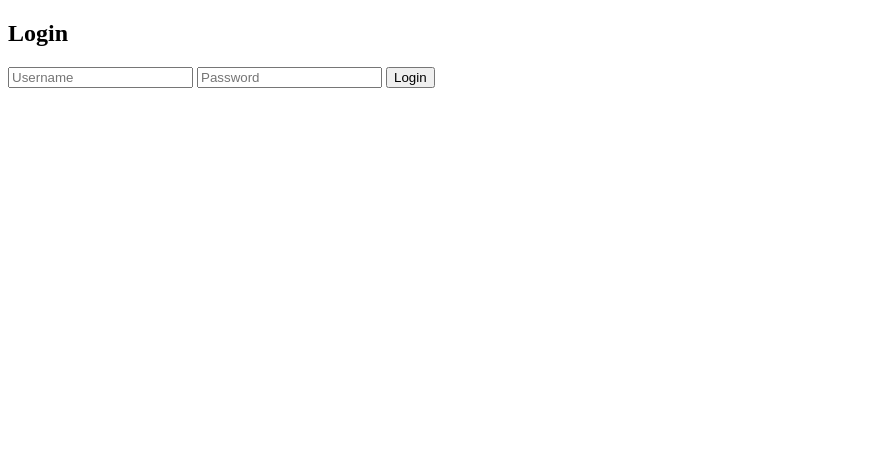
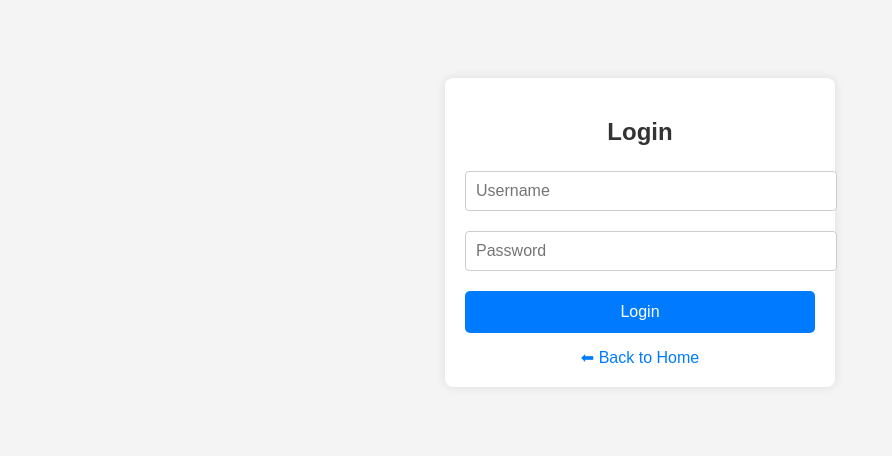
Before and after one commit to fuminhsiao/ucea-executive-tracker, a Django app: page /login/ in a window 1280 px wide. Shown: the top 456 px of the page, without its empty margins (0-892 px from the left). Run offline with Django 5.2, Linux system fonts and the light colour scheme.

Commit message:
Edit login page

```diff
--- a/action/templates/login.html
+++ b/action/templates/login.html
@@ -2,15 +2,85 @@
 <html lang="en">
 <head>
     <meta charset="UTF-8">
+    <meta name="viewport" content="width=device-width, initial-scale=1.0">
     <title>Login</title>
+    <style>
+        body {
+            font-family: Arial, sans-serif;
+            background-color: #f4f4f4;
+            text-align: center;
+            padding: 20px;
+        }
+        .container {
+            max-width: 350px;
+            background: white;
+            padding: 20px;
+            border-radius: 8px;
+            box-shadow: 0px 0px 10px rgba(0, 0, 0, 0.1);
+            margin: 50px auto;
+        }
+        h2 {
+            color: #333;
+            margin-bottom: 15px;
+        }
+        input {
+            width: 100%;
+            padding: 10px;
+            margin: 10px 0;
+            border: 1px solid #ccc;
+            border-radius: 4px;
+            font-size: 16px;
+        }
+        button {
+            width: 100%;
+            padding: 12px;
+            border: none;
+            border-radius: 5px;
+            cursor: pointer;
+            font-size: 16px;
+            margin-top: 10px;
+        }
+        .btn-primary {
+            background-color: #007bff;
+            color: white;
+        }
+        .btn-secondary {
+            background-color: #6c757d;
+            color: white;
+        }
+        .error {
+            color: red;
+            margin-bottom: 10px;
+        }
+        a {
+            display: inline-block;
+            margin-top: 15px;
+            color: #007bff;
+            text-decoration: none;
+        }
+        a:hover {
+            text-decoration: underline;
+        }
+    </style>
 </head>
 <body>
+
+    <div class="container">
         <h2>Login</h2>
+
+        {% if error %}
+            <p class="error">{{ error }}</p>
+        {% endif %}
+
         <form method="post">
             {% csrf_token %}
             <input type="text" name="username" placeholder="Username" required>
             <input type="password" name="password" placeholder="Password" required>
-        <button type="submit">Login</button>
+            <button type="submit" class="btn-primary">Login</button>
         </form>
+
+        <a href="{% url 'action_list' %}">⬅ Back to Home</a>
+    </div>
+
 </body>
 </html>
```
Lines whose indentation alone changed are shown as unchanged.
